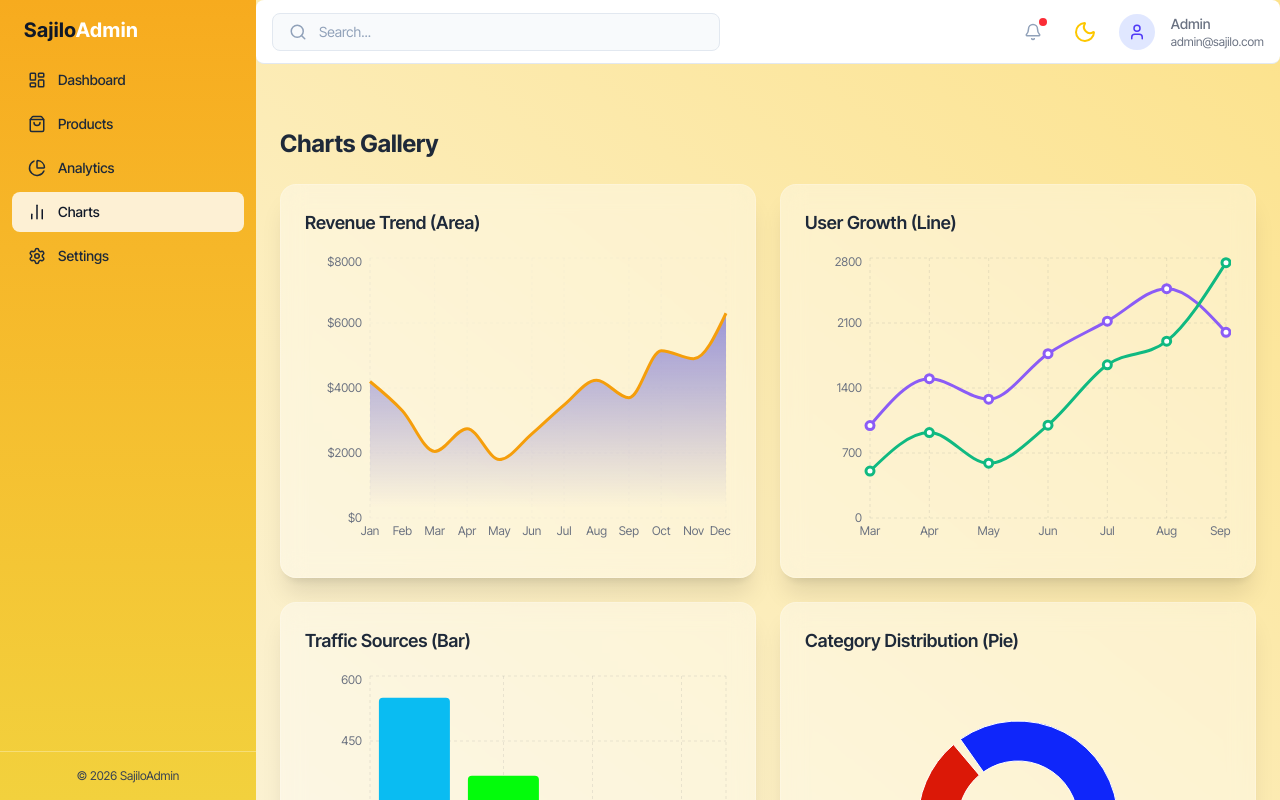
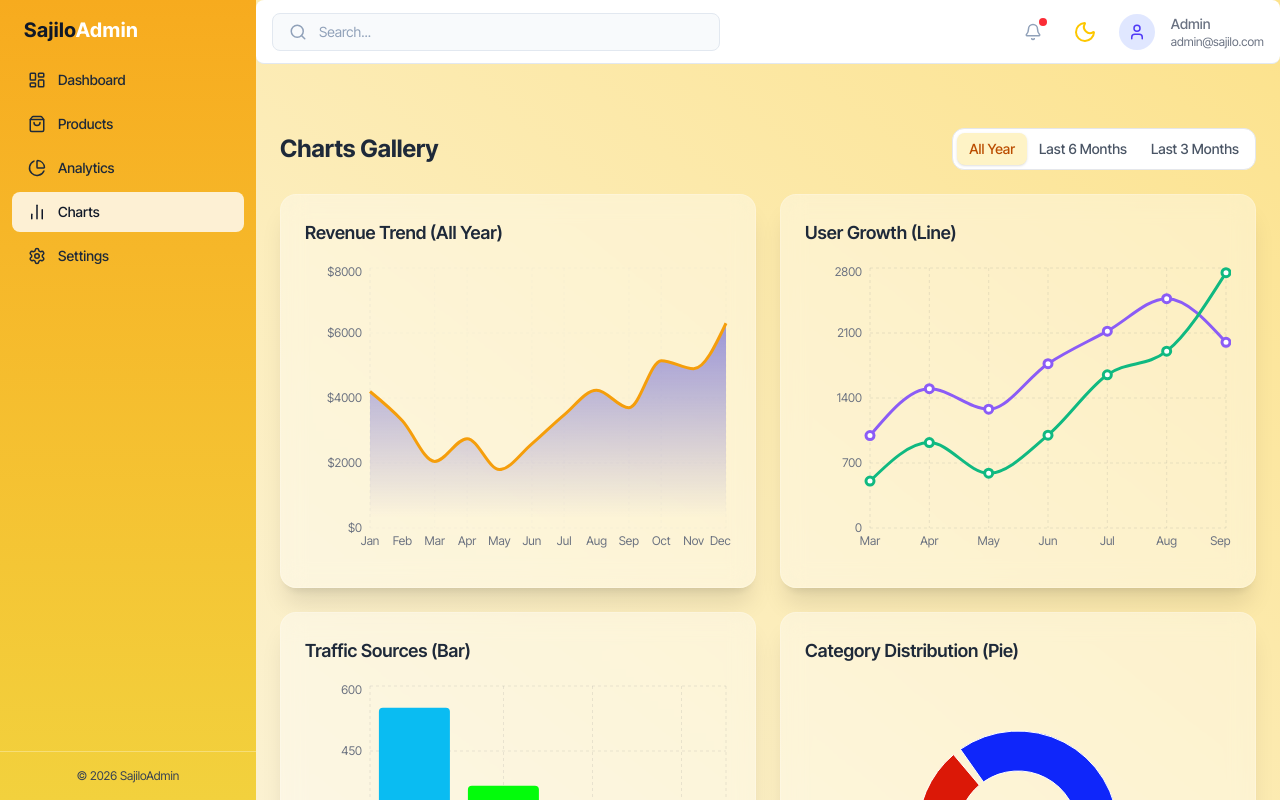
Before and after one commit to bijayjha2025/SajiloAdmin, a React (Vite) app: page /charts in a window 1280 px wide. Shown: the top 800 px of the page. Built offline with nearby package versions, Linux system fonts and the light colour scheme; a web font is replaced by a local one.

Commit message:
Charts page update(timeline)

```diff
--- a/src/Pages/Charts.jsx
+++ b/src/Pages/Charts.jsx
@@ -1,18 +1,40 @@
 import { ResponsiveContainer, AreaChart, CartesianGrid, XAxis, YAxis, Tooltip, Area, LineChart, Line, BarChart, Bar, Cell, PieChart, Pie } from "recharts";
+import { useState } from "react";
 import GlassCard from "../Components/GlassCard";
 import { salesData, userGrowthData, conversionData, categoryData } from "../Data/mockData";
 
 const Charts = () => {
+  const [timeRange, setTimeRange] = useState("All Year");
+
+  const filteredData = (() => {
+    switch (timeRange) {
+      case "Last 6 Months": return salesData.slice(-6);
+      case "Last 3 Months": return salesData.slice(-3);
+      default: return salesData;
+    }
+  })();
+
   return(
   <div className="space-y-6">
+   <div className="flex flex-col sm:flex-row justify-between items-start sm:items-center gap-4 mb-6">
    <h1 className="text-2xl font-bold text-gray-800 dark:text-white mb-">Charts Gallery</h1>
+
+   <div className="bg-white dark:bg-slate-800 p-1 rounded-xl border border-gray-200 dark:border-gray-700 flex">
+    {["All Year", "Last 6 Months", "Last 3 Months"].map((range) => (
+    <button key={range} onClick={() => setTimeRange(range)} className={`px-3 py-1.5 text-sm font-medium rounded-lg transition-all ${timeRange === range ? "bg-amber-100 text-amber-700 dark:bg-amber-500/20 dark:text-amber-400 shadow-sm"
+              : "text-gray-600 dark:text-gray-400 hover:text-gray-900 dark:hover:text-gray-200"}`}>
+     {range}
+    </button>
+    ))}
+   </div>
+  </div>
 
    <div className="grid grid-cols-1 lg:grid-cols-2 gap-6">
     <GlassCard className="p-6">
-     <h2 className='text-lg font-semibold text-gray-800 dark:text-white mb-4'>Revenue Trend (Area)</h2>
+     <h2 className='text-lg font-semibold text-gray-800 dark:text-white mb-4'>Revenue Trend ({timeRange})</h2>
      <div className="h-[300px] w-full">
       <ResponsiveContainer width="100%" height="100%">
-       <AreaChart data={salesData}>
+       <AreaChart data={filteredData}>
 
         <defs>
          <linearGradient id="colorRevenue2" x1="0" y1="0" x2="0" y2="1">
```
